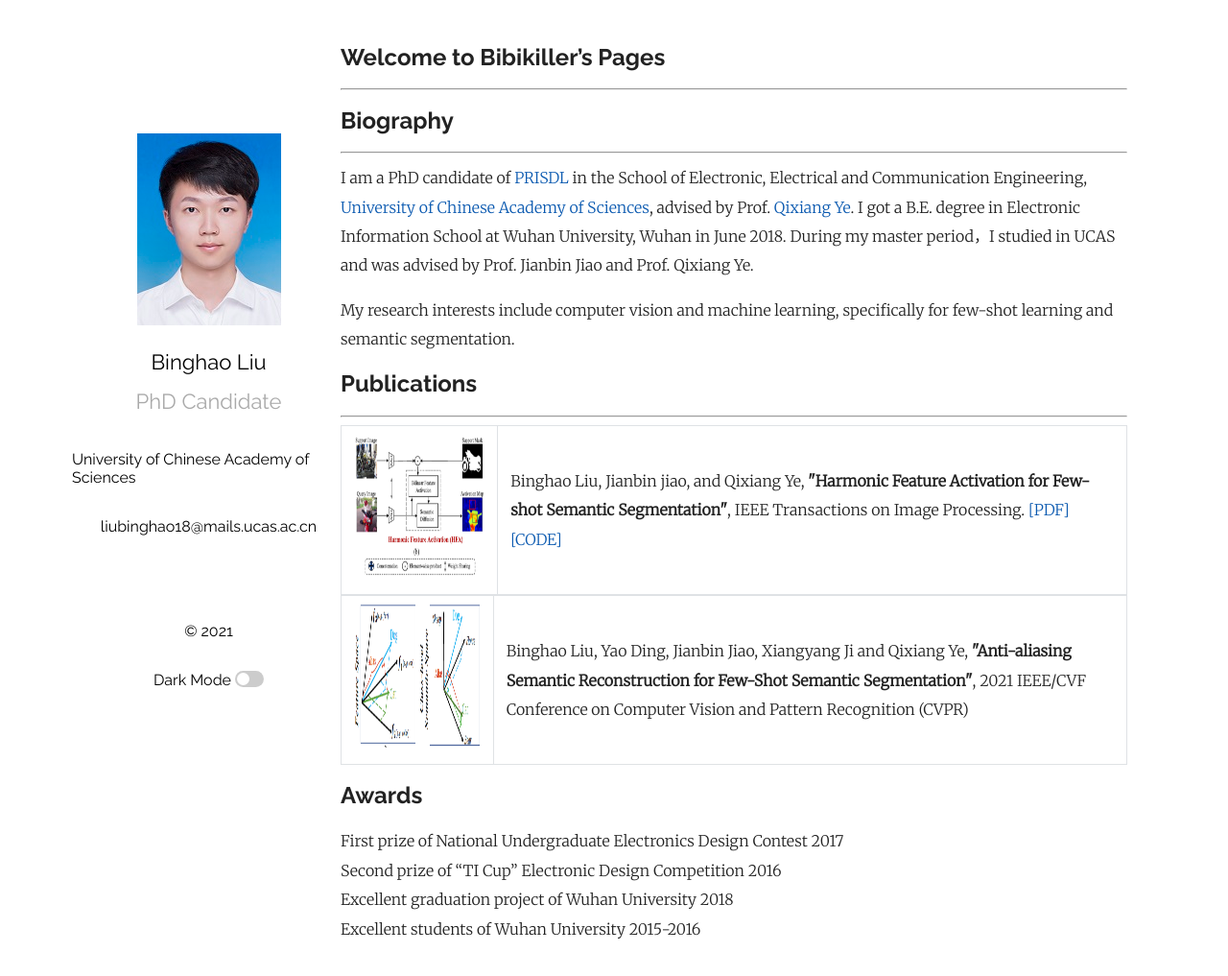
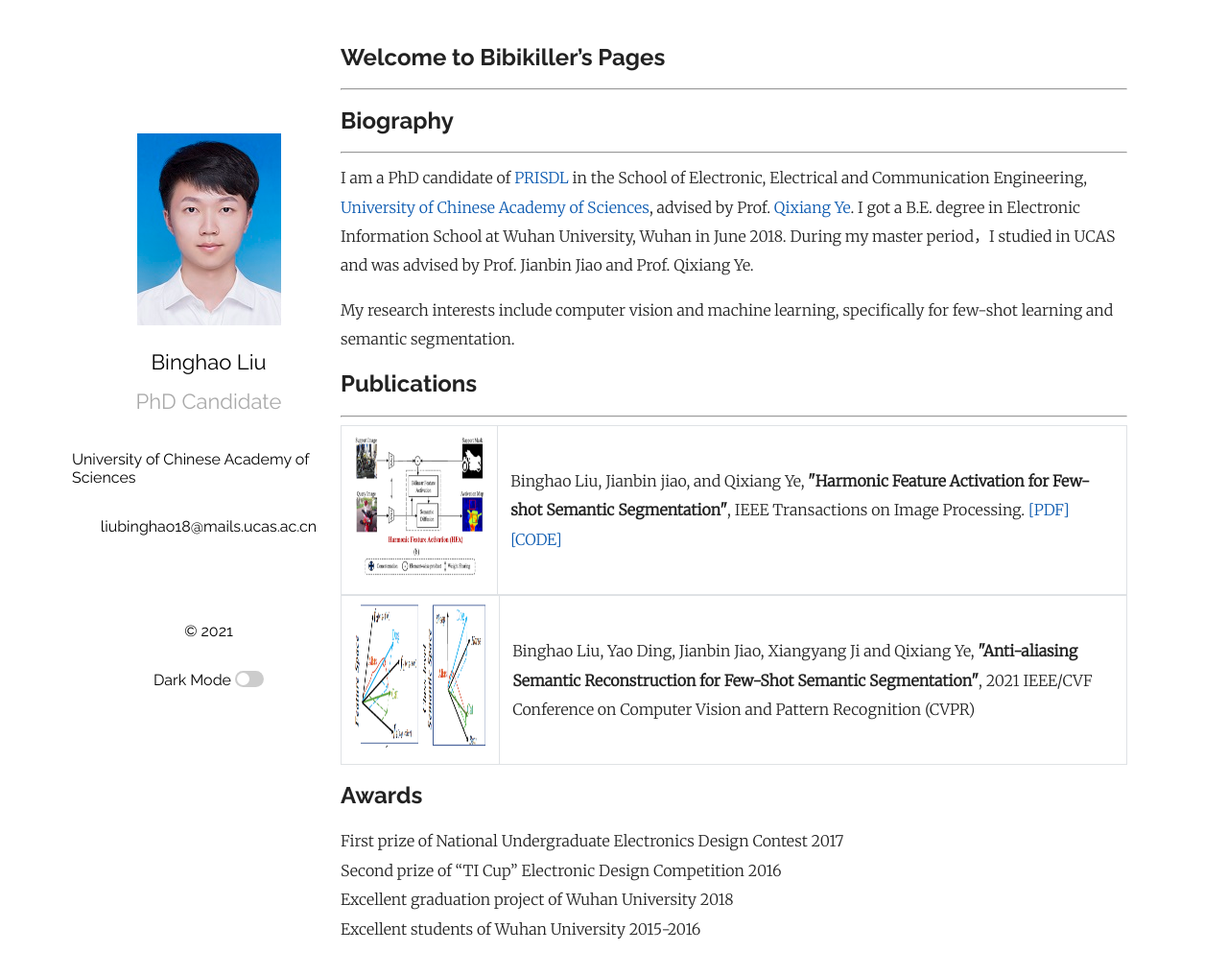
Before and after one commit to Bibikiller/Bibikiller.github.io, a Jekyll site: the page built from index.md, in a window 1280 px wide and 1028 px high. Shown: the top 1017 px of the window at 96% size. Built offline with Jekyll 4.4.1, drawn with Linux system fonts in a browser that asks for light colours; some web fonts are replaced; our own code applies the rules of GitHub Pages for plain Markdown files; a script that is not in the unit is left out; comment, search, counter and statistics services are not loaded.

Commit message:
Update index.md

```diff
--- a/index.md
+++ b/index.md
@@ -21,7 +21,7 @@ IEEE Transactions on Image Processing. <a href="https://ieeexplore.ieee.org/docu
 
 <table border="1">
 <tr>
-<td><img src="/ASR.png"  height="150" width="400"></td>
+<td><img src="/ASR.png"  height="150" width="425"></td>
 <td>Binghao Liu, Yao Ding, Jianbin Jiao, Xiangyang Ji and Qixiang Ye,
 <b>"Anti-aliasing Semantic Reconstruction for Few-Shot Semantic Segmentation"</b>,
 2021 IEEE/CVF Conference on Computer Vision and Pattern Recognition (CVPR)
```
